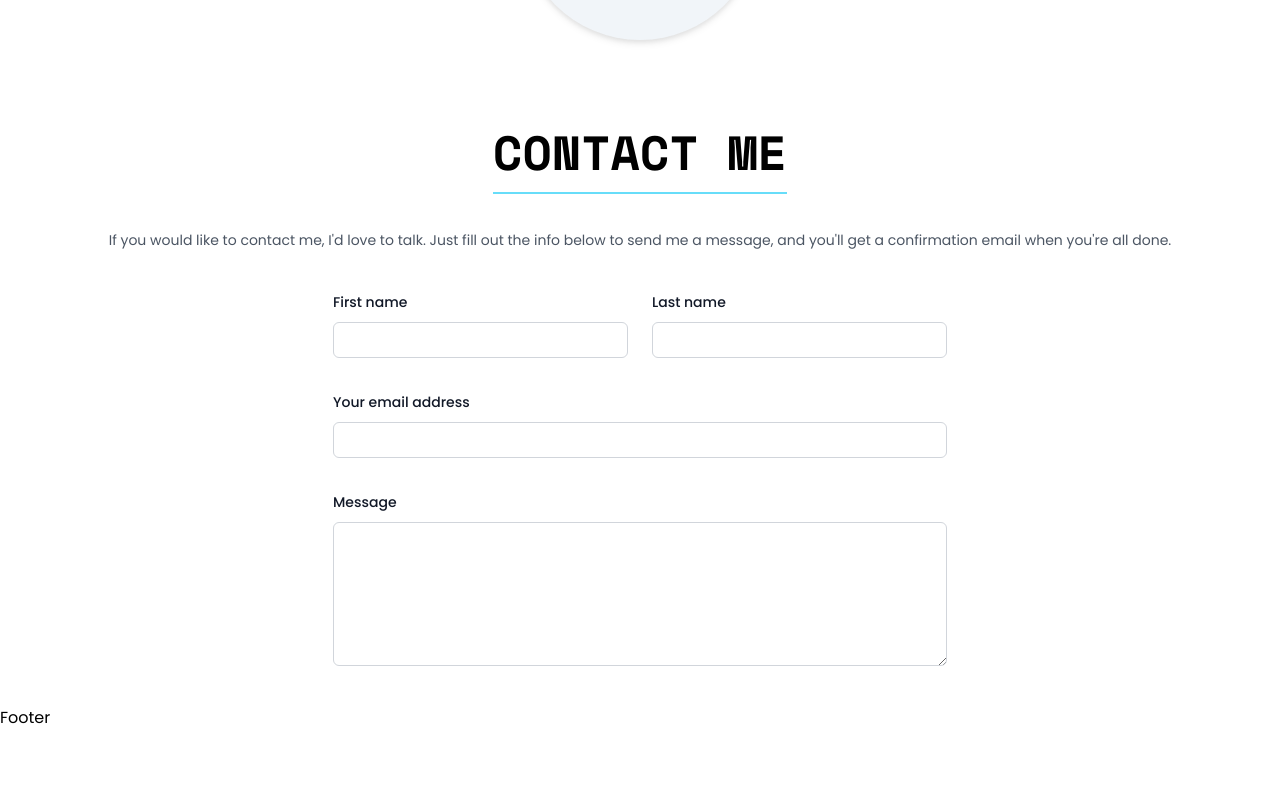
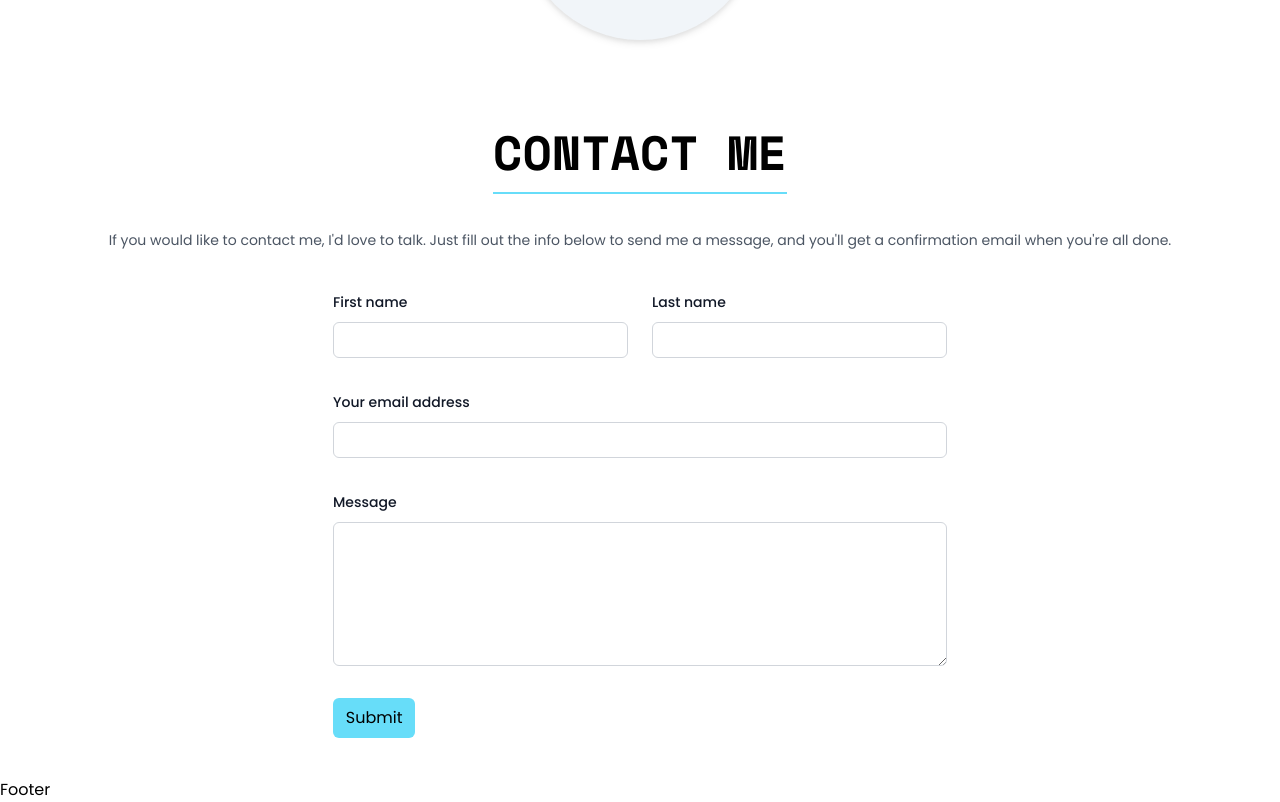
Before and after one commit to jdgio2/portfoliov1, a React (Vite) app: page / in a window 1280 px wide. Shown: the part 2293-3095 px from the top of the page. Before the commit the page ends 3023 px from the top, so only its background shows below. Built offline with nearby package versions, Linux system fonts and the light colour scheme.

Commit message:
Change SkillHoverableIcon tooltip

```diff
--- a/src/components/layout/SkillHoverableIcon.tsx
+++ b/src/components/layout/SkillHoverableIcon.tsx
@@ -7,18 +7,20 @@ export default function SkillHoverableIcon({ icon }: Props) {
   const iconName: string = validIcons[icon].name;
   const iconClassName: string = validIcons[icon].className;
   return (
-    <div className="flex flex-col-reverse relative justify-items-center">
+    <div className="flex flex-col-reverse relative justify-items-center group">
       <i
         className={`text-8xl ${iconClassName} peer`}
         aria-label={iconClassName}
       ></i>
-      <p
-        className="hidden bg-slate-800 text-onahau-50 top-0
-      -translate-y-10 left-1/2 -translate-x-1/2 absolute peer-hover:inline-block
-      p-1 rounded-md"
+      <span
+        className="absolute -top-14 left-[50%] -translate-x-[50%]
+  z-20 scale-0 px-3 rounded-lg border
+  border-gray-300 bg-white py-2 text-sm font-bold
+  shadow-md transition-all duration-100 ease-in-out
+  group-hover:scale-100"
       >
         {iconName}
-      </p>
+      </span>
     </div>
   );
 }
--- a/src/components/sections/Contact.tsx
+++ b/src/components/sections/Contact.tsx
@@ -85,6 +85,12 @@ export default function Contact() {
             />
           </div>
         </div>
+        <button
+          type="submit"
+          className="bg-onahau-300 rounded-md backdrop-blur-3xl p-2"
+        >
+          Submit
+        </button>
       </form>
     </section>
   );
```
